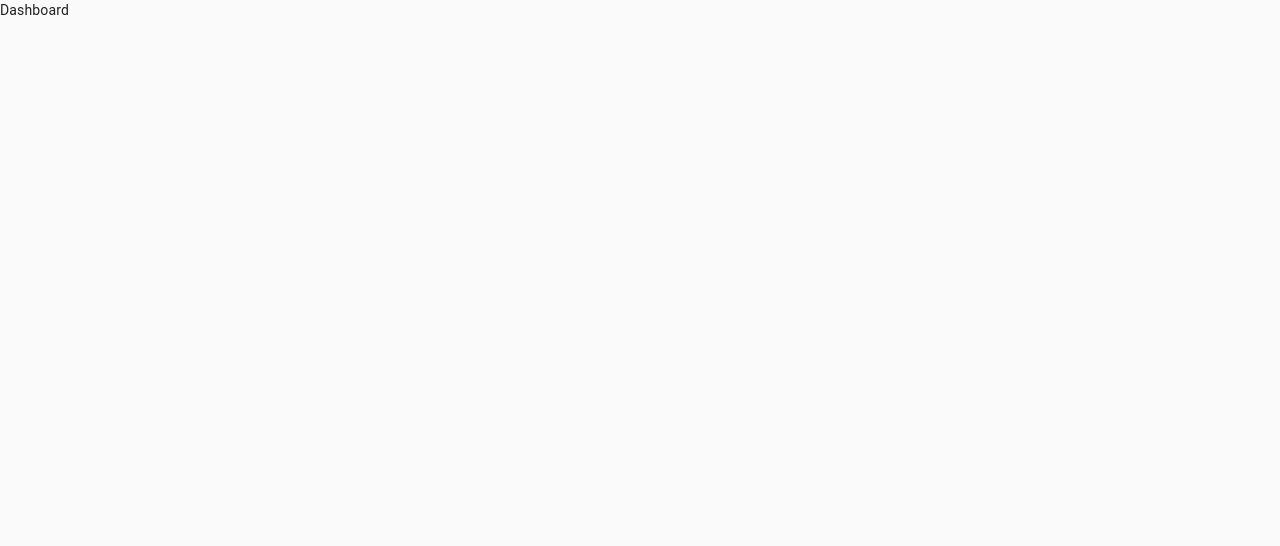
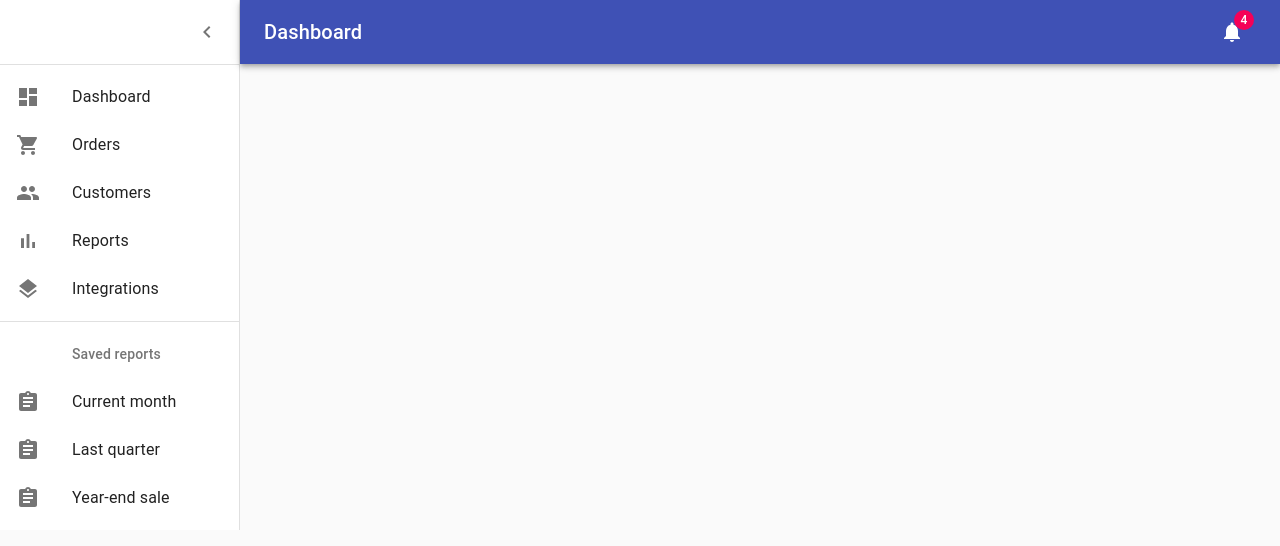
Before and after one commit to viktor1910/material-ui-template, a React (Create React App) app: page /dashboard in a window 1280 px wide. Shown: the top 546 px of the page. Built offline with nearby package versions, Linux system fonts and the light colour scheme.

Commit message:
app bar in dashboard component

```diff
--- /dev/null
+++ b/src/components/dashboard/ListItem.tsx
@@ -0,0 +1,70 @@
+import React from 'react';
+import ListItem from '@material-ui/core/ListItem';
+import ListItemIcon from '@material-ui/core/ListItemIcon';
+import ListItemText from '@material-ui/core/ListItemText';
+import ListSubheader from '@material-ui/core/ListSubheader';
+import DashboardIcon from '@material-ui/icons/Dashboard';
+import ShoppingCartIcon from '@material-ui/icons/ShoppingCart';
+import PeopleIcon from '@material-ui/icons/People';
+import BarChartIcon from '@material-ui/icons/BarChart';
+import LayersIcon from '@material-ui/icons/Layers';
+import AssignmentIcon from '@material-ui/icons/Assignment';
+
+export const mainListItems = (
+  <div>
+    <ListItem button>
+      <ListItemIcon>
+        <DashboardIcon />
+      </ListItemIcon>
+      <ListItemText primary="Dashboard" />
+    </ListItem>
+    <ListItem button>
+      <ListItemIcon>
+        <ShoppingCartIcon />
+      </ListItemIcon>
+      <ListItemText primary="Orders" />
+    </ListItem>
+    <ListItem button>
+      <ListItemIcon>
+        <PeopleIcon />
+      </ListItemIcon>
+      <ListItemText primary="Customers" />
+    </ListItem>
+    <ListItem button>
+      <ListItemIcon>
+        <BarChartIcon />
+      </ListItemIcon>
+      <ListItemText primary="Reports" />
+    </ListItem>
+    <ListItem button>
+      <ListItemIcon>
+        <LayersIcon />
+      </ListItemIcon>
+      <ListItemText primary="Integrations" />
+    </ListItem>
+  </div>
+);
+
+export const secondaryListItems = (
+  <div>
+    <ListSubheader inset>Saved reports</ListSubheader>
+    <ListItem button>
+      <ListItemIcon>
+        <AssignmentIcon />
+      </ListItemIcon>
+      <ListItemText primary="Current month" />
+    </ListItem>
+    <ListItem button>
+      <ListItemIcon>
+        <AssignmentIcon />
+      </ListItemIcon>
+      <ListItemText primary="Last quarter" />
+    </ListItem>
+    <ListItem button>
+      <ListItemIcon>
+        <AssignmentIcon />
+      </ListItemIcon>
+      <ListItemText primary="Year-end sale" />
+    </ListItem>
+  </div>
+);
--- a/src/pages/Dashboard.tsx
+++ b/src/pages/Dashboard.tsx
@@ -1,7 +1,133 @@
+import React from 'react';
+import clsx from 'clsx';
+import { makeStyles } from '@material-ui/core/styles';
+import { mainListItems, secondaryListItems } from '../components/dashboard/ListItem';
+//component
+import AppBar from '@material-ui/core/AppBar';
+import Toolbar from '@material-ui/core/Toolbar';
+import IconButton from '@material-ui/core/IconButton';
+import Typography from '@material-ui/core/Typography';
+import Badge from '@material-ui/core/Badge';
+import Drawer from '@material-ui/core/Drawer';
+import Divider from '@material-ui/core/Divider';
+import List from '@material-ui/core/List';
+
+//icon
+import NotificationsIcon from '@material-ui/icons/Notifications';
+import MenuIcon from '@material-ui/icons/Menu';
+import ChevronLeftIcon from '@material-ui/icons/ChevronLeft';
+
+const drawerWidth = 240;
+
+const useStyles = makeStyles((theme) => ({
+    root: {
+        display: 'flex'
+    },
+    appBar: {
+        zIndex: theme.zIndex.drawer + 1,
+        transition: theme.transitions.create(['width', 'margin'], {
+            easing: theme.transitions.easing.sharp,
+            duration: theme.transitions.duration.leavingScreen,
+        }),
+    },
+    appBarShift: {
+        marginLeft: drawerWidth,
+        width: `calc(100% - ${drawerWidth}px)`,
+        transition: theme.transitions.create(['width', 'margin'], {
+            easing: theme.transitions.easing.sharp,
+            duration: theme.transitions.duration.enteringScreen,
+        }),
+    },
+    menuButton: {
+        marginRight: '36px',
+    },
+    menuButtonHidden: {
+        display: 'none',
+    },
+    title: {
+        flexGrow: 1
+    },
+    drawerPaper: {
+        position: 'relative',
+        whiteSpace: 'nowrap',
+        width: drawerWidth,
+        transition: theme.transitions.create('width', {
+            easing: theme.transitions.easing.sharp,
+            duration: theme.transitions.duration.enteringScreen,
+        }),
+    },
+    drawerPaperClose: {
+        overflowX: 'hidden',
+        transition: theme.transitions.create('width', {
+            easing: theme.transitions.easing.sharp,
+            duration: theme.transitions.duration.leavingScreen,
+        }),
+        width: theme.spacing(7),
+        [theme.breakpoints.up('sm')]: {
+            width: theme.spacing(9),
+        },
+    },
+    toolbar: {
+        paddingRight: 24,
+    },
+    toolbarIcon: {
+        display: 'flex',
+        alignItems: 'center',
+        justifyContent: 'flex-end',
+        padding: '0 8px',
+        ...theme.mixins.toolbar
+    }
+})
+)
+
 const Dashboard = () => {
+    const classes = useStyles();
+    const [open, setOpen] = React.useState(true);
+
+    const handleDrawerOpen = () => {
+        setOpen(true)
+    };
+
+    const handleDrawerClose = () => {
+        setOpen(false)
+    }
     return (
-        <div>
-            Dashboard
+        <div className={classes.root}>
+            <AppBar position="absolute" className={clsx(classes.appBar, open && classes.appBarShift)}>
+                <Toolbar className={classes.toolbar}>
+                    <IconButton
+                        color="inherit"
+                        edge='start'
+                        className={clsx(classes.menuButton, open && classes.menuButtonHidden)}
+                        onClick={handleDrawerOpen}
+                    >
+                        <MenuIcon />
+                    </IconButton>
+                    <Typography className={classes.title} component="h1" variant="h6" color="inherit" noWrap>Dashboard</Typography>
+                    <IconButton color="inherit">
+                        <Badge color="secondary" badgeContent={4}>
+                            <NotificationsIcon />
+                        </Badge>
+                    </IconButton>
+                </Toolbar>
+            </AppBar>
+            <Drawer
+                variant="permanent"
+                classes={{
+                    paper: clsx(classes.drawerPaper, !open && classes.drawerPaperClose),
+                }}
+                open={open}
+            >
+                <div className={classes.toolbarIcon}>
+                    <IconButton onClick={handleDrawerClose}>
+                        <ChevronLeftIcon />
+                    </IconButton>
+                </div>
+                <Divider />
+                <List>{mainListItems}</List>
+                <Divider />
+                <List>{secondaryListItems}</List>
+            </Drawer>
         </div>
     )
 }
```
Also changed, not shown: public/manifest.json.
